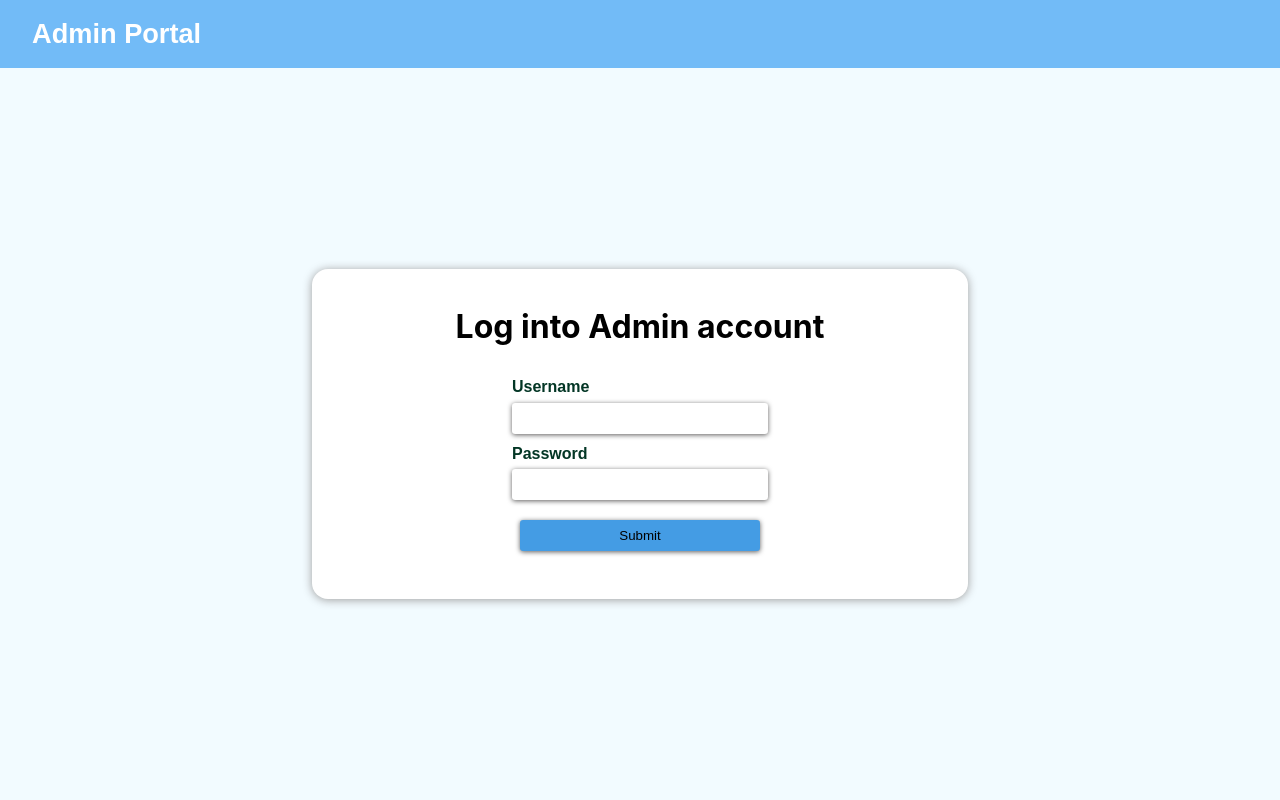
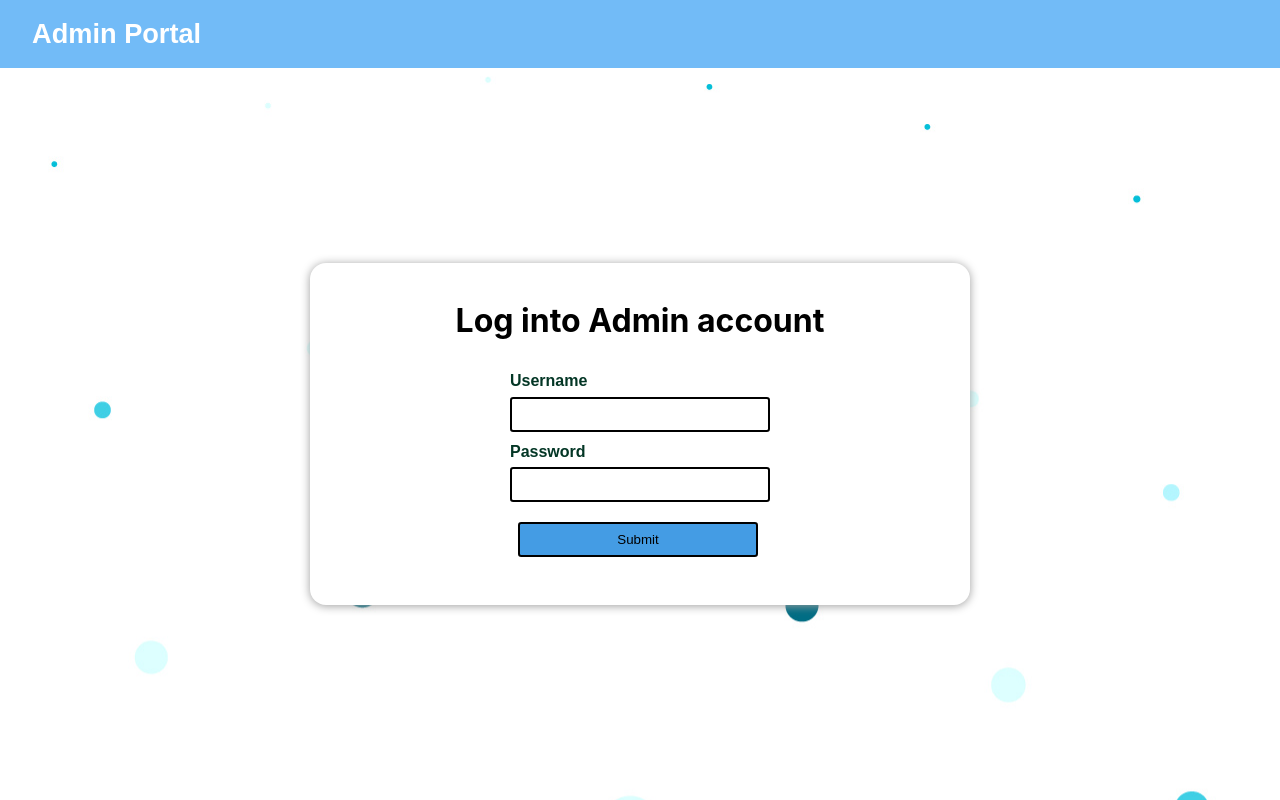
Before and after one commit to Dilan012/Resource-Management-System, a React (Create React App) app: page / in a window 1280 px wide. Built offline with nearby package versions, Linux system fonts and the light colour scheme.

Commit message:
add login backgound image

```diff
--- a/src/pages/dashbord/employee.css
+++ b/src/pages/dashbord/employee.css
@@ -1,3 +1,4 @@
+
 .emp-main-container{
     padding: 2rem;
     max-width: 100rem;
@@ -83,6 +84,7 @@
         width: fit-content;
         align-self: center;
         padding: 0.2rem;
+        padding-right: 1rem;
         border-radius: 0.8rem;
 
 }
@@ -99,8 +101,10 @@
 }
 .emp-option-container select{
     width: 8rem;
-    background-color: #d2eefb;
+    background-color: #f9f9f9;
     border-radius: 0.4rem;
+    box-shadow :0px 1px 4px 0px #9f9e9e;
+
 
 
 }
@@ -122,7 +126,7 @@
     align-self: center;
 }
 .emp-option-container h4{
-    color: #aeaeae;
+    color: #807f7f;
     font-size: 0.8rem;
     padding: 0 0.4rem;
 }
--- a/src/pages/login.css
+++ b/src/pages/login.css
@@ -1,10 +1,14 @@
+
 .login-container{
     display: flex;
     align-items: center;
     justify-content: center;
     flex-grow: 1;
+    background-size: cover;
+    background: url(../images/dotted_back.jpg);
 
 }
+
 
 .login-container > div:first-child{
     display: flex;
@@ -33,8 +37,8 @@
     border-radius: 0.2rem;
     padding: 0.5rem;
     border-color: unset;
-    border-style: none;
-    box-shadow: 0 1px 5px 0px #5e5d5d;
+    border-style: solid;
+
     width: 15rem;
 }
 .login-form input[type="submit"] {
```
Also changed, not shown: src/images/dotted_back.jpg (added).
